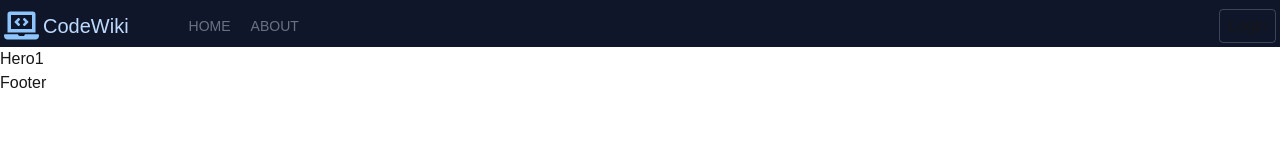
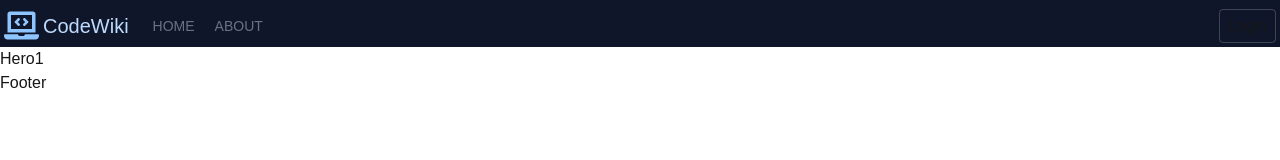
Before and after one commit to ayushbahuguna006-ctrl/Codemap-AI, a Next.js app: page / in a window 1280 px wide. Shown: the top 160 px of the page. Built offline with nearby package versions, Linux system fonts and the light colour scheme.

Commit message:
[FRONTEND]-Navbar Layout Updated and Bug fixed

```diff
--- a/Components/Header.jsx
+++ b/Components/Header.jsx
@@ -5,7 +5,7 @@ function Header() {
   return (
     <>
       <div className='flex gap-10  p-1 pt-2 items-center justify-between bg-[#0F162A] '>
-        <div className='flex items-center gap-15'>
+        <div className='flex items-center gap-6'>
           <div className='flex items-center gap-1'>
             <FaLaptopCode className='text-blue-300' size={35} />
             <p className='text-xl text-blue-200'>CodeWiki</p>
```
